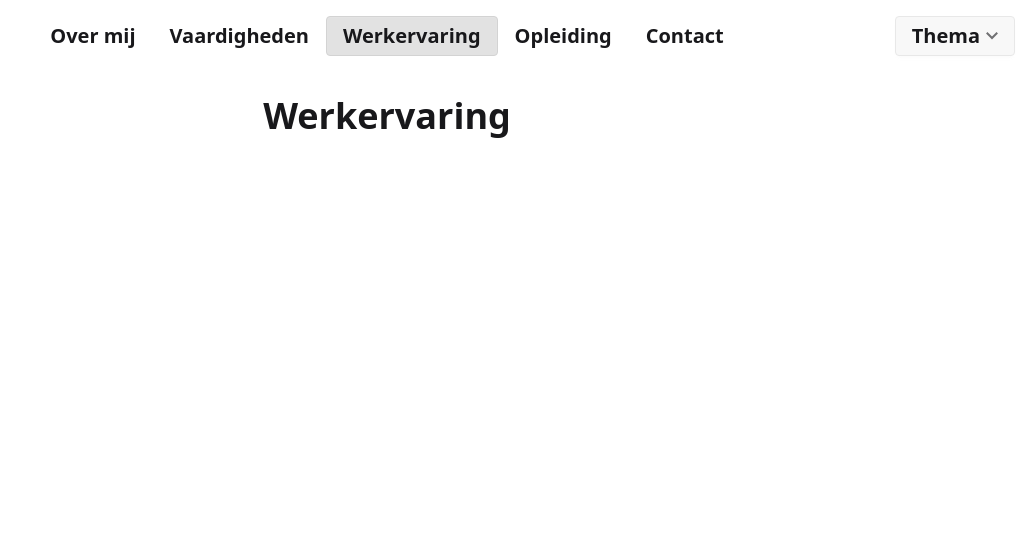
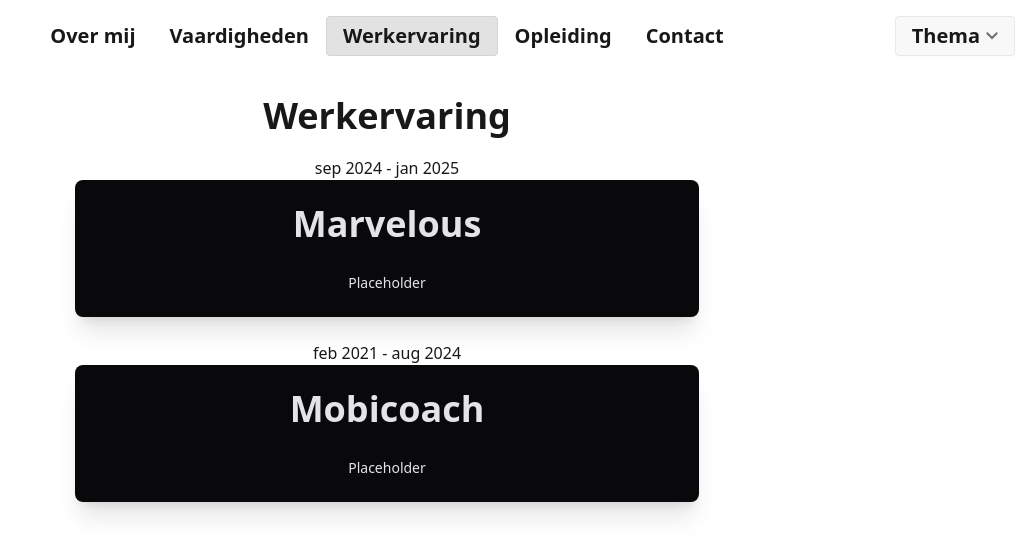
Before and after one commit to Luuk0510/luuk0510.github.io, a Vue app: page /experience in a window 1280 px wide. Shown: the top 556 px of the page, without its empty margins (253-1280 px from the left). Built offline with nearby package versions, Linux system fonts and the light colour scheme.

Commit message:
add base cards to experience page

```diff
--- a/src/views/Experience.vue
+++ b/src/views/Experience.vue
@@ -1,5 +1,6 @@
 <script setup lang="ts">
 import { usePageTitle } from '@/composables/usePageTitle'
+import BaseCard from '@/components/BaseCard.vue'
 
 usePageTitle();
 </script>
@@ -8,6 +9,25 @@
     <div class="lg:inset-0 justify-center items-center">
         <div class="flex flex-col justify-center items-center mt-24 mb-20">
             <h1 class="text-4xl font-black mb-5">Werkervaring</h1>
+            sep 2024 - jan 2025
+            <BaseCard cardClass="bg-neutral text-neutral-content lg:w-3/6 shadow-xl" bodyClass="items-center">
+                <p class="text-4xl font-black mb-5 text-center">
+                    Marvelous
+                </p>
+                <p>
+                    Placeholder
+                </p>
+            </BaseCard>
+            <br>
+            feb 2021 - aug 2024
+            <BaseCard cardClass="bg-neutral text-neutral-content lg:w-3/6 shadow-xl" bodyClass="items-center">
+                <p class="text-4xl font-black mb-5 text-center">
+                    Mobicoach
+                </p>
+                <p>
+                    Placeholder
+                </p>
+            </BaseCard>
         </div>
     </div>
 </template>
```
